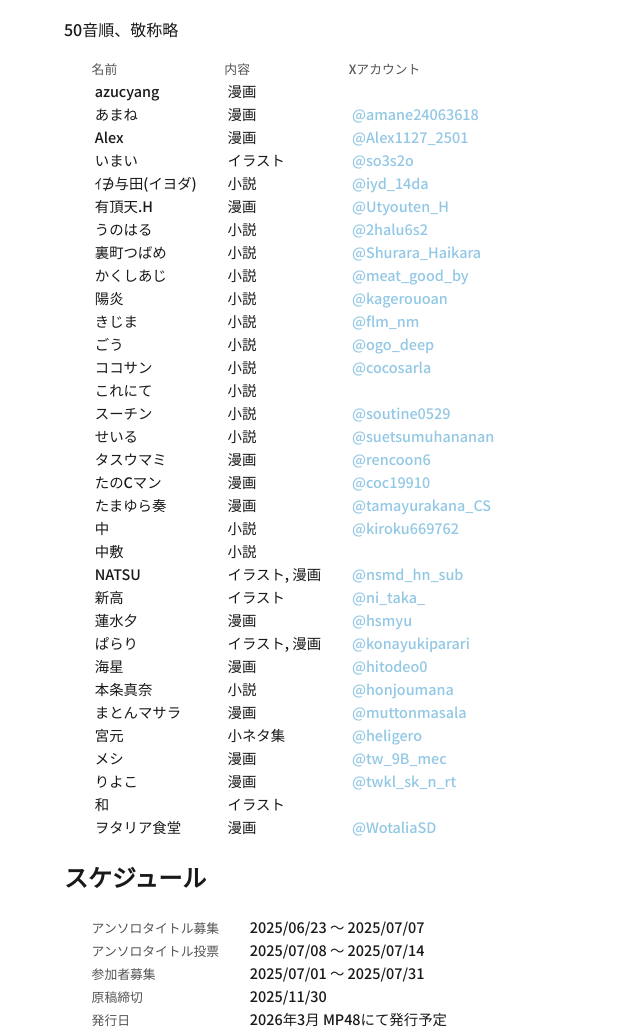
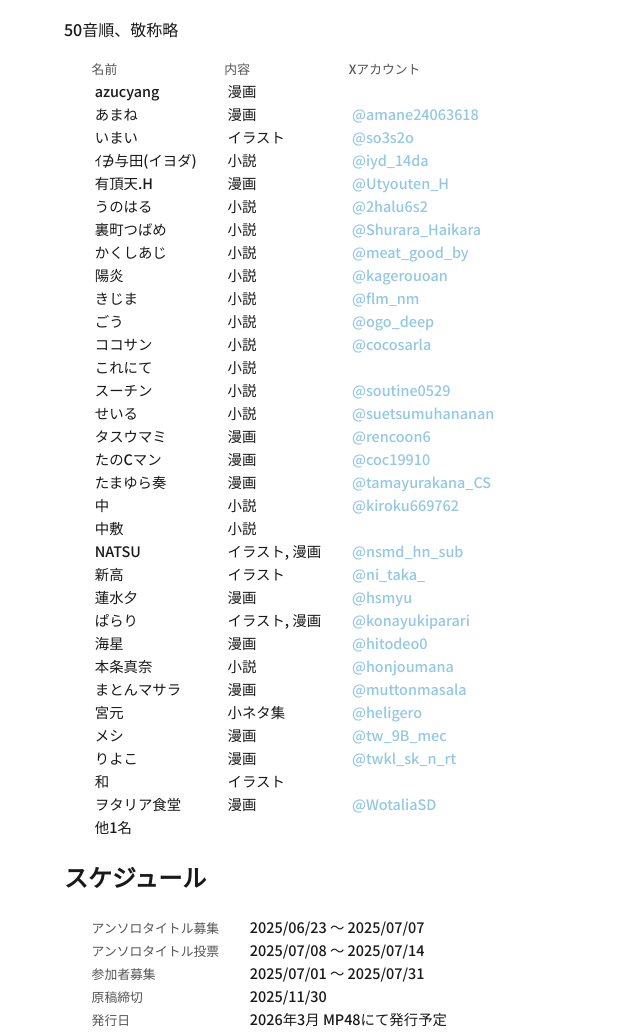
Before and after one commit to hitodeo0/havesometea-anthology, a plain HTML site: page old/index.html in a window 1280 px wide. Shown: the part 1088-2122 px from the top of the page, without its empty margins (0-640 px from the left). Drawn offline with Linux system fonts and the light colour scheme.

Commit message:
参加者修正

```diff
--- a/old/index.html
+++ b/old/index.html
@@ -108,7 +108,6 @@
     </tr>
     <tr><th>azucyang</th><th>漫画</th><th></th></tr>
     <tr><th>あまね</th><th>漫画</th><th><a href="https://x.com/amane24063618" target=”_blank”>@amane24063618</a></th></tr>
-    <tr><th>Alex</th><th>漫画</th><th><a href="https://x.com/Alex1127_2501" target=”_blank”>@Alex1127_2501</a></th></tr>
     <tr><th>いまい</th><th>イラスト</th><th><a href="https://x.com/so3s2o" target=”_blank”>@so3s2o</a></th></tr>
     <tr><th>ｲ∌与田(イヨダ)</th><th>小説</th><th><a href="https://x.com/iyd_14da" target=”_blank”>@iyd_14da</a></th></tr>
     <tr><th>有頂天.H</th><th>漫画</th><th><a href="https://x.com/Utyouten_H" target=”_blank”>@Utyouten_H</a></th></tr>
@@ -139,6 +138,7 @@
     <tr><th>りよこ</th><th>漫画</th><th><a href="https://x.com/twkl_sk_n_rt" target=”_blank”>@twkl_sk_n_rt</a></th></tr>
     <tr><th>和</th><th>イラスト</th><th></th></tr>
     <tr><th>ヲタリア食堂</th><th>漫画</th><th><a href="https://x.com/WotaliaSD" target=”_blank”>@WotaliaSD</a></th></tr>
+    <tr><th>他1名</th></tr>
 </table>
 </div>
 
```
Also changed, not shown: index.html (+1 -1 lines).
